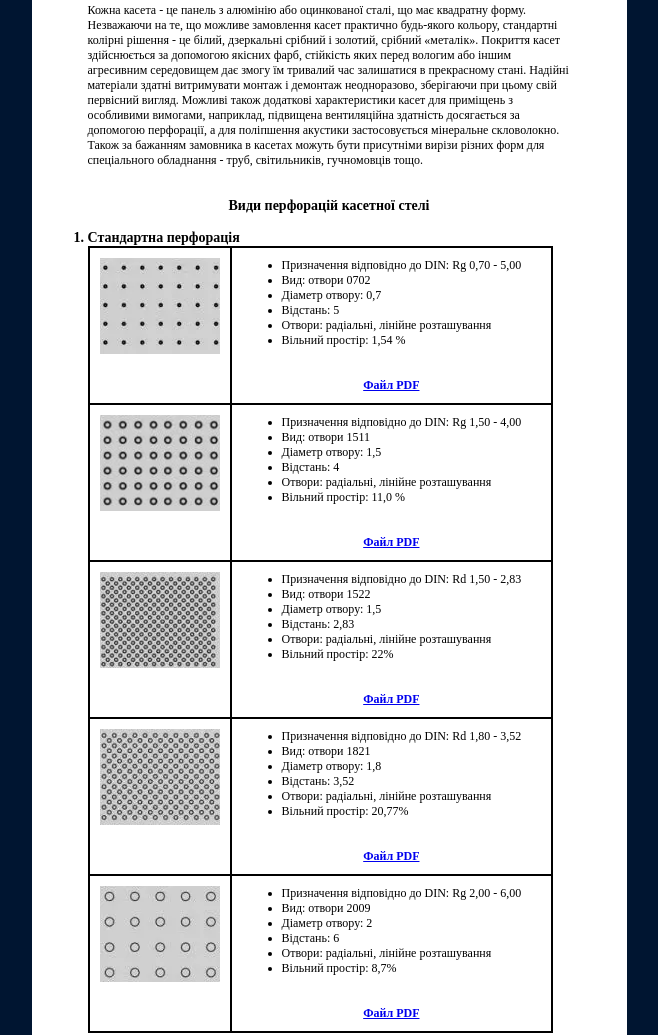
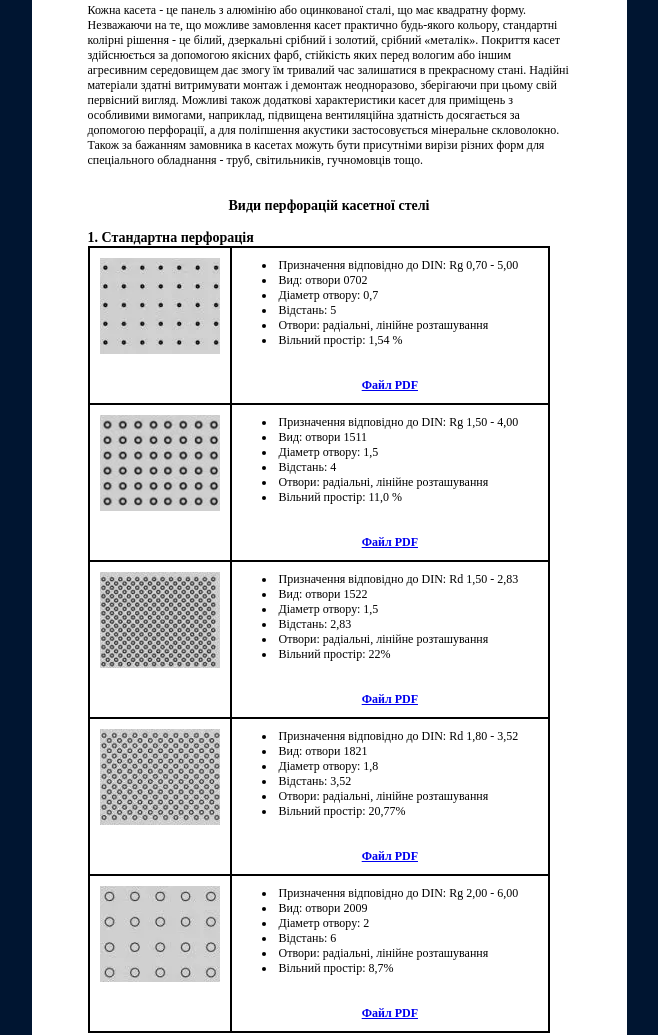
Before and after one commit to PavelNedoshyvko/test-task-aweb, a plain HTML site: page index.html in a window 1280 px wide. Shown: the part 320-1355 px from the top of the page, without its empty margins (311-969 px from the left). Drawn offline with nearby package versions, Linux system fonts and the light colour scheme.

Commit message:
Update style.css

```diff
--- a/style.css
+++ b/style.css
@@ -109,16 +109,16 @@ body {
 
 .container {
   width: 100%;
-  max-width: 595px;
+  max-width: 483px;
   margin: 0 auto;
+  padding-left: 56px;
+  padding-right: 56px;
   background-color: #fff;
 }
 
 .section.description {
   padding-top: 30px;
   padding-bottom: 30px;
-  padding-left: 56px;
-  padding-right: 56px;
 }
 
 .description__main-title {
@@ -142,6 +142,10 @@ body {
   font-weight: bold;
 }
 
+.section__table {
+  padding-bottom: 30px;
+}
+
 .section__table-title {
   margin-bottom: 16px;
   font-size: 14px;
@@ -159,6 +163,10 @@ body {
   list-style-type: decimal;
 }
 
+.section__table-list {
+  list-style-position: inside;
+}
+
 .table__cell {
   border: 2px solid #000;
   padding-left: 10px;
@@ -173,7 +181,8 @@ body {
 
 .table__cell-list {
   list-style-type: disc;
-  padding-left: 40px;
+  list-style-position: inside;
+  padding-left: 20px;
   padding-right: 20px;
   margin-bottom: 30px;
   font-size: 12px;
@@ -186,15 +195,7 @@ body {
   font-size: 12px;
 }
 
-.section__table {
-  padding-bottom: 30px;
-  padding-left: 56px;
-  padding-right: 56px;
-}
-
 .section.advantages {
-  padding-left: 56px;
-  padding-right: 56px;
   padding-bottom: 30px;
 }
 
```
